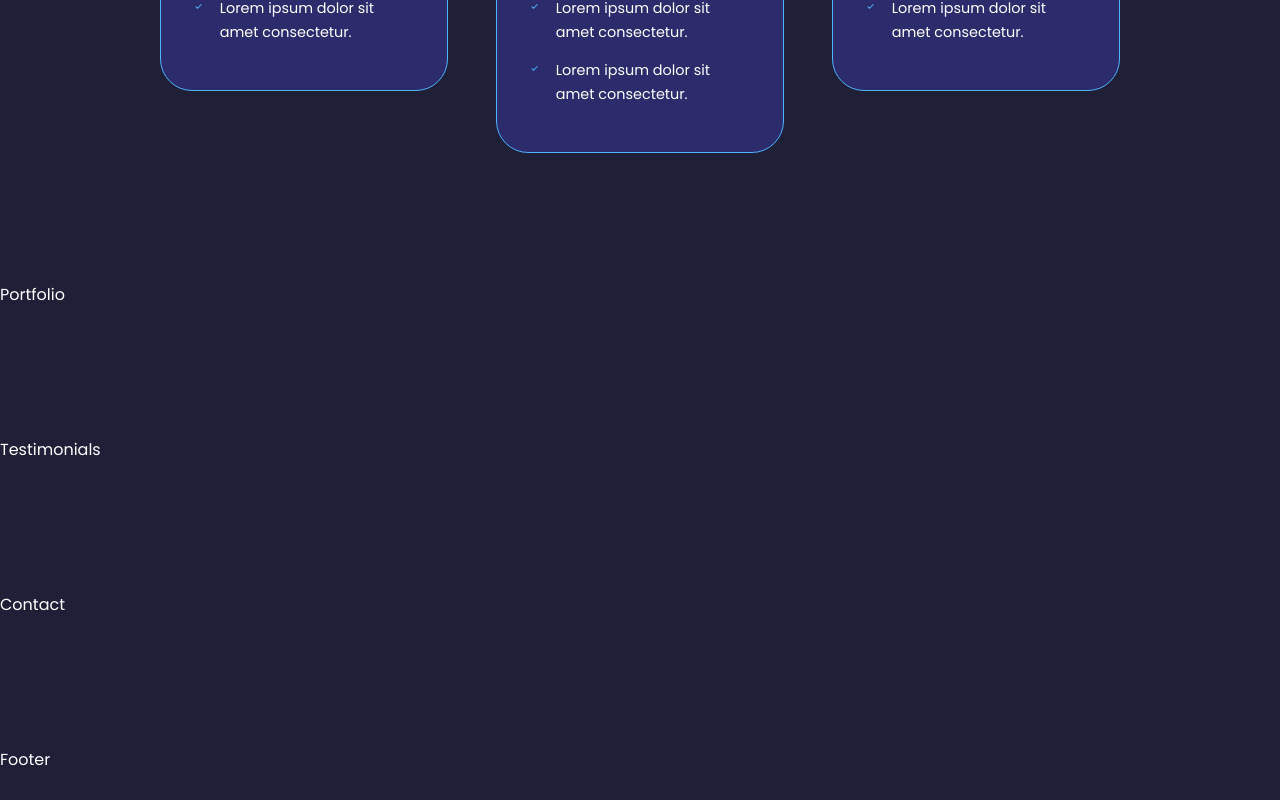
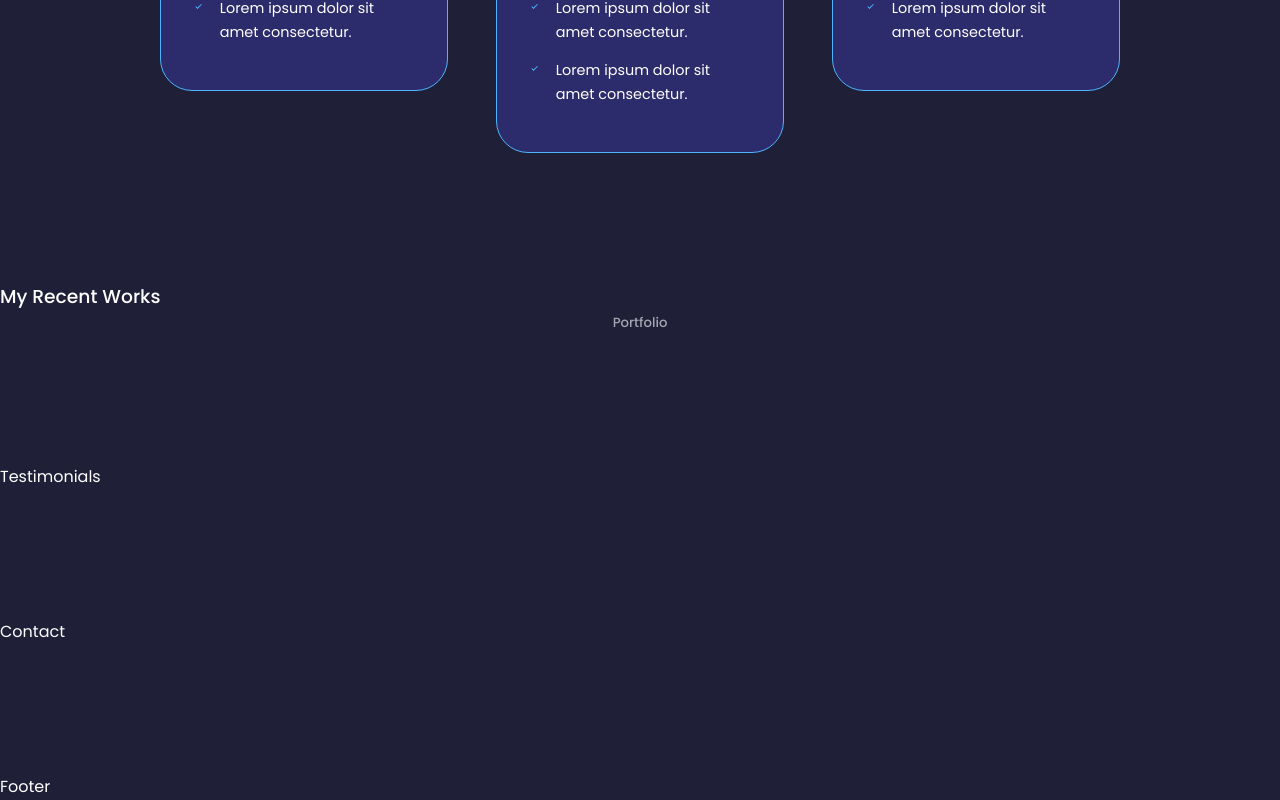
Before and after one commit to mohamedfazilk/React-Portfolio, a React (Create React App) app: page / in a window 1280 px wide. Shown: the part 2743-3543 px from the top of the page. Before the commit the page ends 3516 px from the top, so only its background shows below. Built offline with nearby package versions, Linux system fonts and the light colour scheme.

Commit message:
adding heading tags of portfolio

```diff
--- a/src/components/portfolio/Portfolio.jsx
+++ b/src/components/portfolio/Portfolio.jsx
@@ -3,7 +3,10 @@ import './portfolio.css';
 
 const Portfolio = () => {
   return (
-    <section id='portfolio'>Portfolio</section>
+    <section id='portfolio'>
+      <h3>My Recent Works</h3>
+      <h5>Portfolio</h5>
+    </section>
   )
 }
 
```
